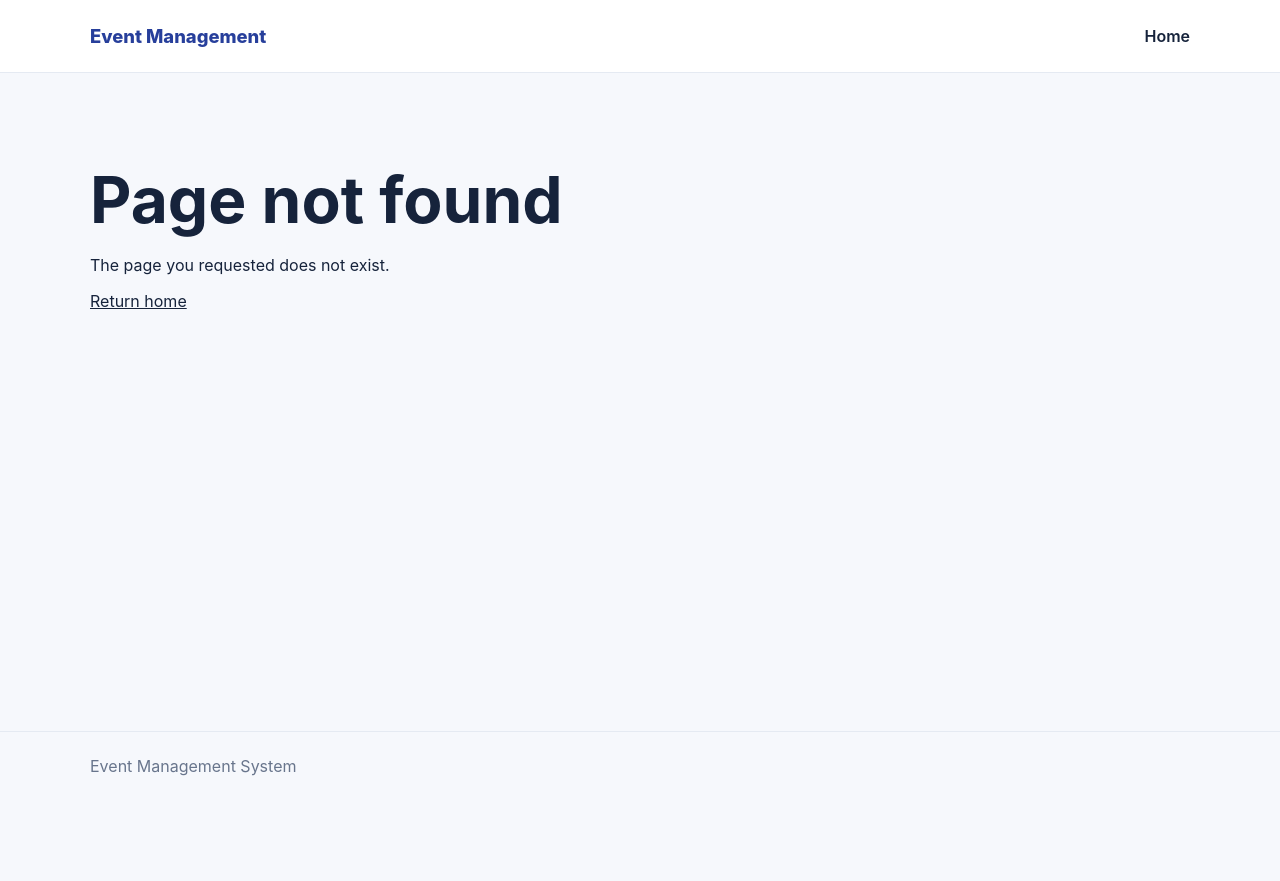
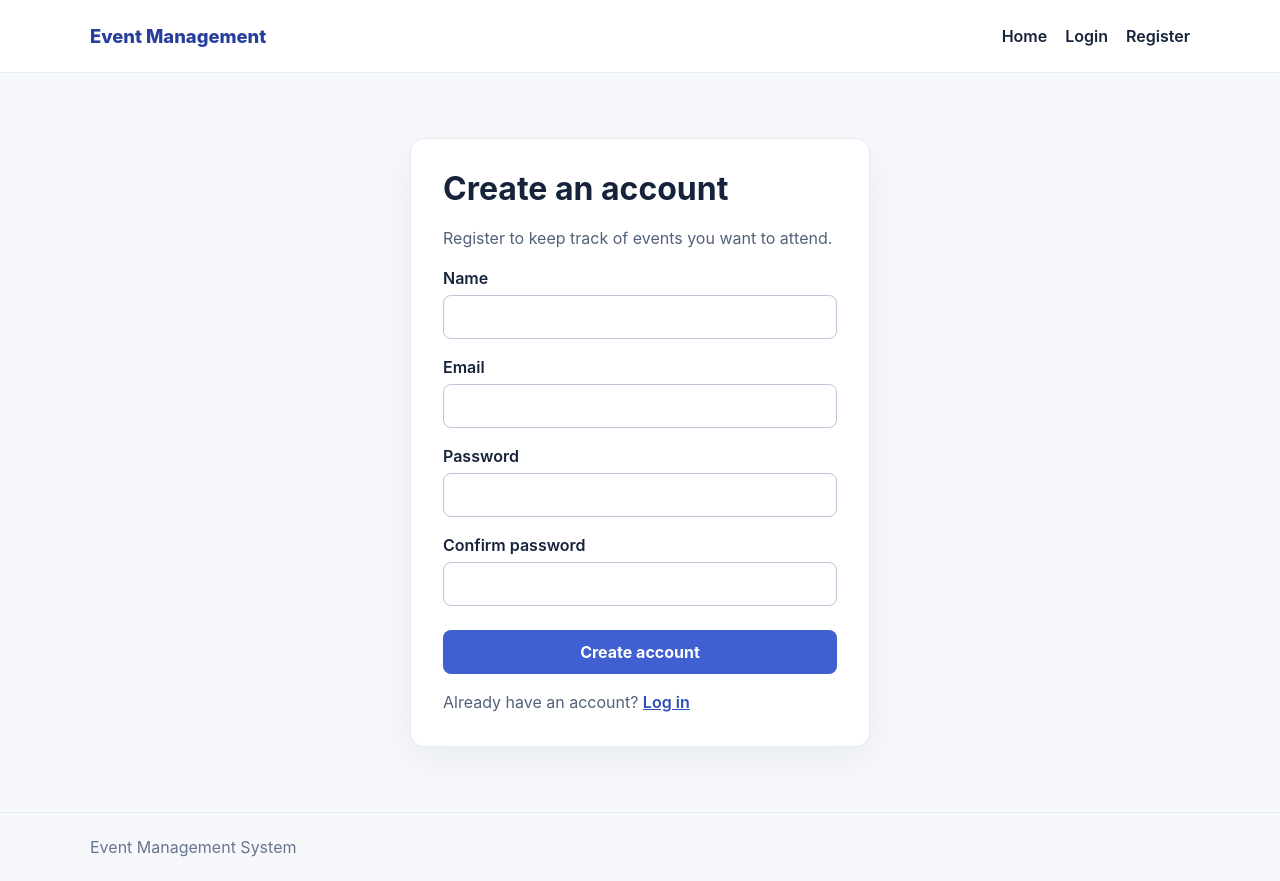
Before and after one commit to MuhammadSubhanZia/Event-Management-System, a React (Vite) app: page /register in a window 1280 px wide. Before the commit this address had no page. Before the commit the page ends 800 px from the top, so only its background shows below. Built offline with nearby package versions, Linux system fonts and the light colour scheme.

Commit message:
Add frontend registration and login

```diff
--- a/src/app.jsx
+++ b/src/app.jsx
@@ -1,5 +1,7 @@
-import { Link, Route, Routes } from 'react-router';
-import { useSelector } from 'react-redux';
+import { useDispatch, useSelector } from 'react-redux';
+import { Link, Route, Routes, useNavigate } from 'react-router';
+import AuthPage from './pages/AuthPage';
+import { clearCurrentUser } from './store/authSlice';
 
 function Home() {
   const currentUser = useSelector((state) => state.auth.currentUser);
@@ -29,13 +31,36 @@ function NotFound() {
 }
 
 export default function App() {
+  const currentUser = useSelector((state) => state.auth.currentUser);
+  const dispatch = useDispatch();
+  const navigate = useNavigate();
+
+  function handleLogout() {
+    dispatch(clearCurrentUser());
+    navigate('/');
+  }
+
   return (
     <div className="site">
       <header className="site-header">
         <div className="container header-content">
           <Link className="brand" to="/">Event Management</Link>
-          <nav aria-label="Main navigation">
+
+          <nav className="nav-links" aria-label="Main navigation">
             <Link to="/">Home</Link>
+            {currentUser ? (
+              <>
+                <span className="nav-user">Hi, {currentUser.name}</span>
+                <button className="nav-button" type="button" onClick={handleLogout}>
+                  Logout
+                </button>
+              </>
+            ) : (
+              <>
+                <Link to="/login">Login</Link>
+                <Link to="/register">Register</Link>
+              </>
+            )}
           </nav>
         </div>
       </header>
@@ -43,6 +68,8 @@ export default function App() {
       <main className="container">
         <Routes>
           <Route path="/" element={<Home />} />
+          <Route path="/login" element={<AuthPage key="login" mode="login" />} />
+          <Route path="/register" element={<AuthPage key="register" mode="register" />} />
           <Route path="*" element={<NotFound />} />
         </Routes>
       </main>
--- /dev/null
+++ b/src/pages/AuthPage.jsx
@@ -0,0 +1,155 @@
+import { useState } from 'react';
+import { useDispatch, useSelector } from 'react-redux';
+import { Link, Navigate, useNavigate } from 'react-router';
+import { setCurrentUser } from '../store/authSlice';
+import { loginUser, registerUser } from '../utils/authStorage';
+
+export default function AuthPage({ mode }) {
+  const isRegister = mode === 'register';
+  const currentUser = useSelector((state) => state.auth.currentUser);
+  const dispatch = useDispatch();
+  const navigate = useNavigate();
+
+  const [form, setForm] = useState({
+    name: '',
+    email: '',
+    password: '',
+    confirmPassword: '',
+  });
+  const [error, setError] = useState('');
+  const [isSubmitting, setIsSubmitting] = useState(false);
+
+  if (currentUser) {
+    return <Navigate to="/" replace />;
+  }
+
+  function updateField(event) {
+    const { name, value } = event.target;
+    setForm((previous) => ({ ...previous, [name]: value }));
+    setError('');
+  }
+
+  async function handleSubmit(event) {
+    event.preventDefault();
+
+    if (isRegister && form.name.trim().length < 2) {
+      setError('Enter a name with at least 2 characters.');
+      return;
+    }
+
+    if (!/^[^\s@]+@[^\s@]+\.[^\s@]+$/.test(form.email.trim())) {
+      setError('Enter a valid email address.');
+      return;
+    }
+
+    if (form.password.length < 8) {
+      setError('Password must have at least 8 characters.');
+      return;
+    }
+
+    if (isRegister && form.password !== form.confirmPassword) {
+      setError('Passwords do not match.');
+      return;
+    }
+
+    setIsSubmitting(true);
+    setError('');
+
+    try {
+      const user = isRegister
+        ? await registerUser(form)
+        : await loginUser(form);
+
+      dispatch(setCurrentUser(user));
+      navigate('/', { replace: true });
+    } catch (problem) {
+      setError(problem.message || 'Something went wrong. Please try again.');
+    } finally {
+      setIsSubmitting(false);
+    }
+  }
+
+  return (
+    <section className="auth-card">
+      <h1>{isRegister ? 'Create an account' : 'Welcome back'}</h1>
+      <p>
+        {isRegister
+          ? 'Register to keep track of events you want to attend.'
+          : 'Log in to manage your event registrations.'}
+      </p>
+
+      <form onSubmit={handleSubmit}>
+        {isRegister && (
+          <div className="form-field">
+            <label htmlFor="name">Name</label>
+            <input
+              id="name"
+              name="name"
+              type="text"
+              autoComplete="name"
+              value={form.name}
+              onChange={updateField}
+              required
+            />
+          </div>
+        )}
+
+        <div className="form-field">
+          <label htmlFor="email">Email</label>
+          <input
+            id="email"
+            name="email"
+            type="email"
+            autoComplete="email"
+            value={form.email}
+            onChange={updateField}
+            required
+          />
+        </div>
+
+        <div className="form-field">
+          <label htmlFor="password">Password</label>
+          <input
+            id="password"
+            name="password"
+            type="password"
+            autoComplete={isRegister ? 'new-password' : 'current-password'}
+            value={form.password}
+            onChange={updateField}
+            required
+          />
+        </div>
+
+        {isRegister && (
+          <div className="form-field">
+            <label htmlFor="confirmPassword">Confirm password</label>
+            <input
+              id="confirmPassword"
+              name="confirmPassword"
+              type="password"
+              autoComplete="new-password"
+              value={form.confirmPassword}
+              onChange={updateField}
+              required
+            />
+          </div>
+        )}
+
+        {error && <p className="form-error" role="alert">{error}</p>}
+
+        <button className="primary-button" type="submit" disabled={isSubmitting}>
+          {isSubmitting
+            ? 'Please wait...'
+            : isRegister ? 'Create account' : 'Log in'}
+        </button>
+      </form>
+
+      <p className="auth-switch">
+        {isRegister ? 'Already have an account?' : 'New here?'}{' '}
+        <Link to={isRegister ? '/login' : '/register'}>
+          {isRegister ? 'Log in' : 'Create an account'}
+        </Link>
+      </p>
+    </section>
+  );
+}
--- a/src/store/authSlice.js
+++ b/src/store/authSlice.js
@@ -1,9 +1,10 @@
 import { createSlice } from '@reduxjs/toolkit';
+import { readSession } from '../utils/authStorage';
 
 const authSlice = createSlice({
   name: 'auth',
   initialState: {
-    currentUser: null,
+    currentUser: readSession(),
   },
   reducers: {
     setCurrentUser(state, action) {
--- a/src/store/store.js
+++ b/src/store/store.js
@@ -1,8 +1,20 @@
 import { configureStore } from '@reduxjs/toolkit';
 import authReducer from './authSlice';
+import { saveSession } from '../utils/authStorage';
 
 export const store = configureStore({
   reducer: {
     auth: authReducer,
   },
 });
+
+let previousUser = store.getState().auth.currentUser;
+
+store.subscribe(() => {
+  const currentUser = store.getState().auth.currentUser;
+
+  if (currentUser !== previousUser) {
+    previousUser = currentUser;
+    saveSession(currentUser);
+  }
+});
--- a/src/styles.css
+++ b/src/styles.css
@@ -113,3 +113,125 @@ h1 {
     font-size: 1rem;
   }
 }
+
+.nav-links {
+  display: flex;
+  align-items: center;
+  flex-wrap: wrap;
+  gap: 18px;
+}
+
+.nav-user {
+  color: #52617b;
+}
+
+.nav-button {
+  border: 0;
+  background: none;
+  color: #16233b;
+  font: inherit;
+  font-weight: 600;
+  cursor: pointer;
+}
+
+.nav-button:hover,
+.nav-button:focus-visible {
+  color: #405fd0;
+}
+
+.auth-card {
+  width: min(100%, 460px);
+  margin: 65px auto;
+  padding: 32px;
+  background: #fff;
+  border: 1px solid #e5eaf2;
+  border-radius: 14px;
+  box-shadow: 0 12px 35px rgb(22 35 59 / 6%);
+}
+
+.auth-card h1 {
+  font-size: 2rem;
+  margin-top: 0;
+}
+
+.auth-card > p {
+  color: #52617b;
+  line-height: 1.5;
+}
+
+.form-field {
+  display: flex;
+  flex-direction: column;
+  gap: 7px;
+  margin-top: 18px;
+}
+
+.form-field label {
+  font-weight: 600;
+}
+
+.form-field input {
+  width: 100%;
+  padding: 11px 12px;
+  border: 1px solid #bfc8d8;
+  border-radius: 8px;
+  font: inherit;
+}
+
+.form-field input:focus {
+  outline: 2px solid #405fd0;
+  outline-offset: 1px;
+}
+
+.form-error {
+  color: #a51d2d;
+  font-weight: 600;
+}
+
+.primary-button {
+  width: 100%;
+  margin-top: 24px;
+  padding: 12px;
+  border: 0;
+  border-radius: 8px;
+  background: #405fd0;
+  color: #fff;
+  font: inherit;
+  font-weight: 700;
+  cursor: pointer;
+}
+
+.primary-button:hover {
+  background: #304db7;
+}
+
+.primary-button:disabled {
+  opacity: 0.65;
+  cursor: wait;
+}
+
+.auth-switch {
+  margin-bottom: 0;
+}
+
+.auth-switch a {
+  color: #304db7;
+  font-weight: 600;
+}
+
+@media (max-width: 600px) {
+  .header-content {
+    align-items: flex-start;
+    flex-direction: column;
+    padding-block: 16px;
+  }
+
+  .nav-links {
+    gap: 12px;
+  }
+
+  .auth-card {
+    margin: 32px auto;
+    padding: 24px;
+  }
+}
--- /dev/null
+++ b/src/utils/authStorage.js
@@ -0,0 +1,85 @@
+const USERS_KEY = 'event_manager_users';
+const SESSION_KEY = 'event_manager_session';
+
+function getUsers() {
+  try {
+    const users = JSON.parse(localStorage.getItem(USERS_KEY));
+    return Array.isArray(users) ? users : [];
+  } catch {
+    return [];
+  }
+}
+
+async function hashPassword(password, salt) {
+  const data = new TextEncoder().encode(`${salt}:${password}`);
+  const result = await crypto.subtle.digest('SHA-256', data);
+
+  return Array.from(new Uint8Array(result))
+    .map((byte) => byte.toString(16).padStart(2, '0'))
+    .join('');
+}
+
+function publicUser(user) {
+  return {
+    id: user.id,
+    name: user.name,
+    email: user.email,
+  };
+}
+
+export async function registerUser({ name, email, password }) {
+  const users = getUsers();
+  const normalizedEmail = email.trim().toLowerCase();
+
+  if (users.some((user) => user.email === normalizedEmail)) {
+    throw new Error('An account with this email already exists.');
+  }
+
+  const salt = Array.from(crypto.getRandomValues(new Uint8Array(16)))
+    .map((byte) => byte.toString(16).padStart(2, '0'))
+    .join('');
+
+  const user = {
+    id: crypto.randomUUID(),
+    name: name.trim(),
+    email: normalizedEmail,
+    salt,
+    passwordHash: await hashPassword(password, salt),
+  };
+
+  localStorage.setItem(USERS_KEY, JSON.stringify([...users, user]));
+  return publicUser(user);
+}
+
+export async function loginUser({ email, password }) {
+  const normalizedEmail = email.trim().toLowerCase();
+  const user = getUsers().find((item) => item.email === normalizedEmail);
+
+  if (!user || (await hashPassword(password, user.salt)) !== user.passwordHash) {
+    throw new Error('Incorrect email or password.');
+  }
+
+  return publicUser(user);
+}
+
+export function readSession() {
+  try {
+    const user = JSON.parse(localStorage.getItem(SESSION_KEY));
+
+    if (user?.id && user?.name && user?.email) {
+      return user;
+    }
+  } catch {
+    // An invalid saved session is treated as logged out.
+  }
+
+  return null;
+}
+
+export function saveSession(user) {
+  if (user) {
+    localStorage.setItem(SESSION_KEY, JSON.stringify(user));
+  } else {
+    localStorage.removeItem(SESSION_KEY);
+  }
+}
```
